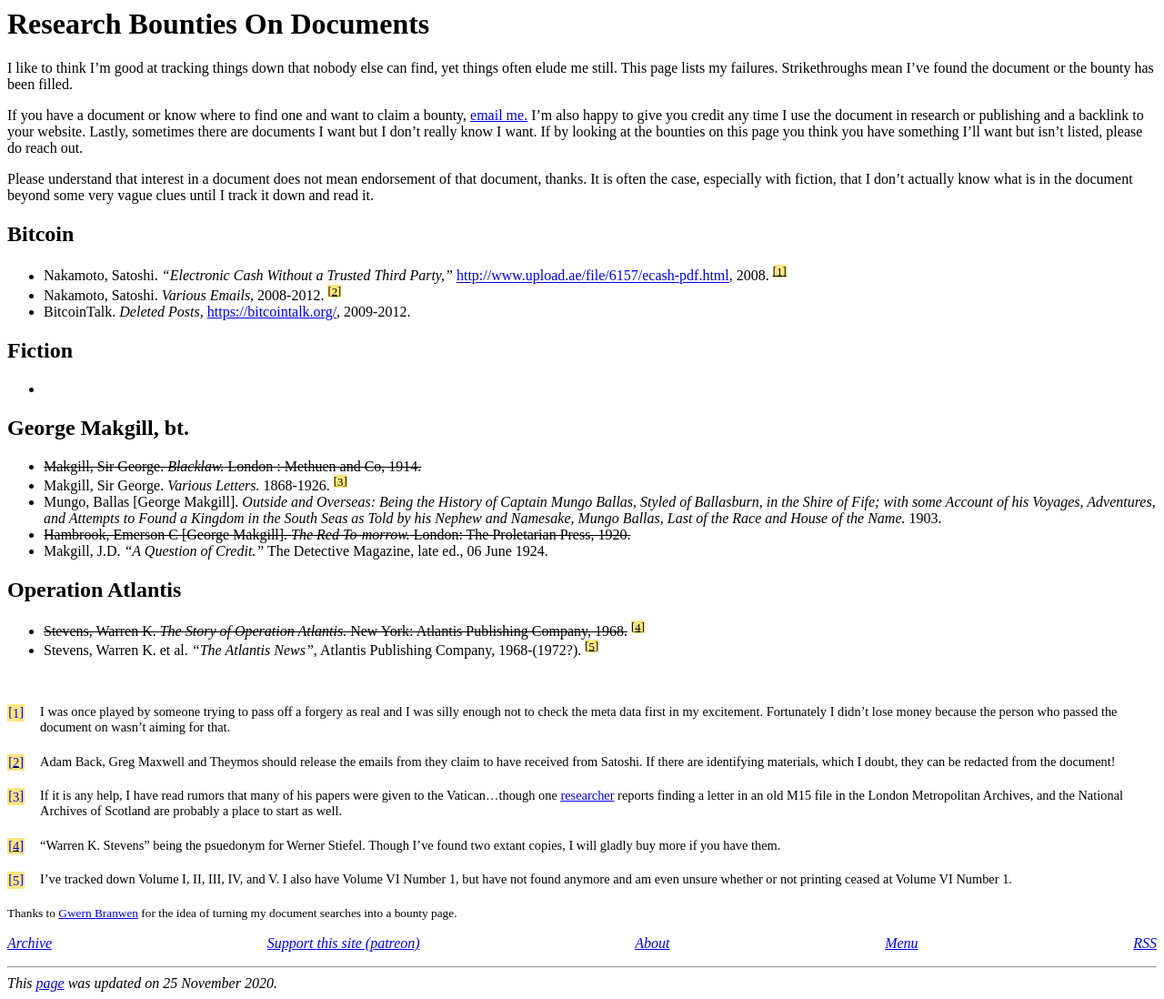
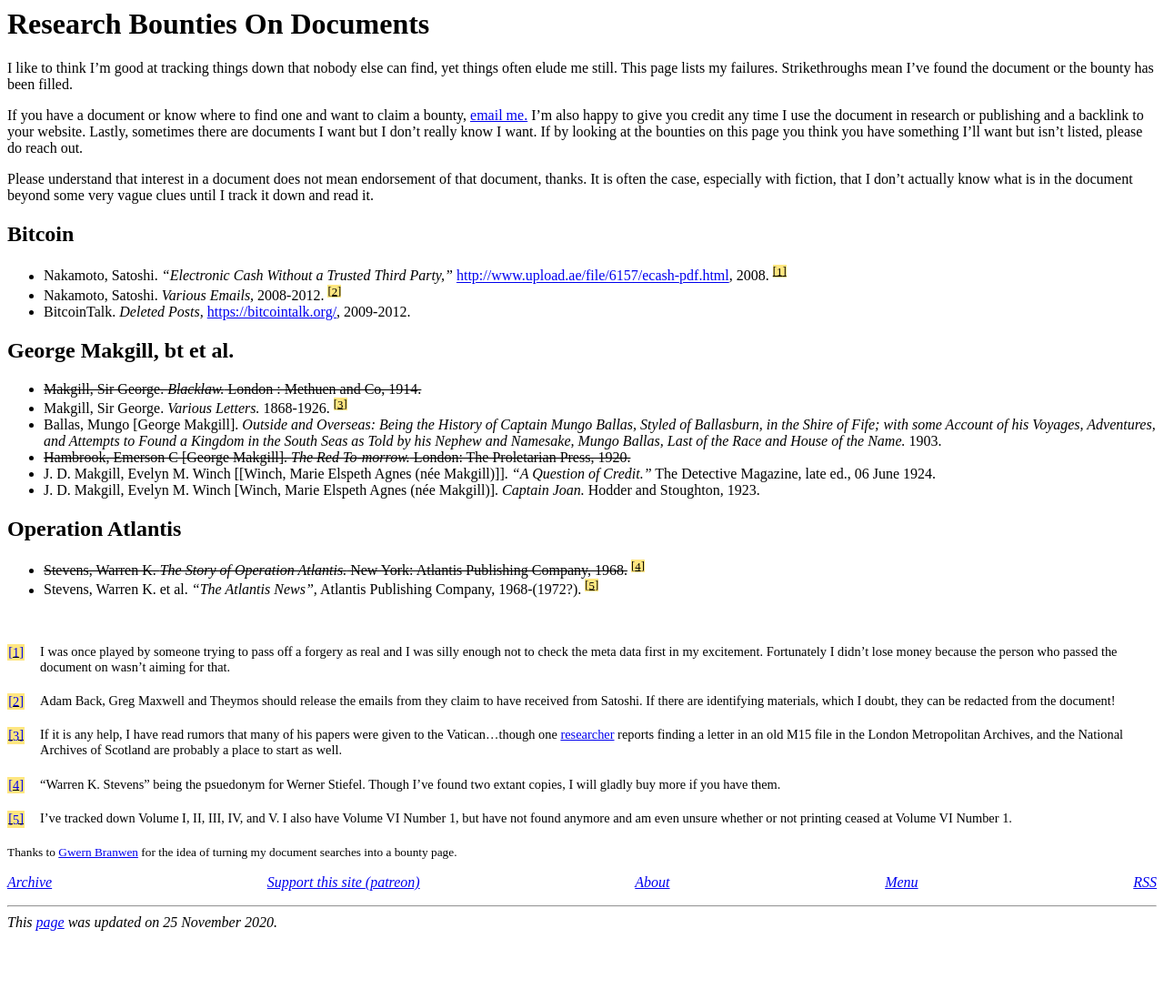
Before and after one commit to derykmakgill/website, a Jekyll site: the page built from research-bounties.md, in a window 1280 px wide. Shown: the whole page at 91% size. Built offline with Jekyll 4.4.1, drawn with Linux system fonts in a browser that asks for light colours; after the commit the page ends 1031 px from its top, so only the background shows below that.

Commit message:
Update research-bounties.md

```diff
--- a/research-bounties.md
+++ b/research-bounties.md
@@ -16,17 +16,14 @@
 - Nakamoto, Satoshi. *Various Emails,* 2008-2012.  <span class="footnote"><span class="fnHide"> (Footnote: </span>Adam Back, Greg Maxwell and Theymos should release the emails from they claim to have received from Satoshi. If there are identifying materials, which I doubt, they can be redacted from the document!<span class="fnHide">)</span></span>
 - BitcoinTalk. *Deleted Posts,* [https://bitcointalk.org/](https://bitcointalk.org/), 2009-2012.
 
-## Fiction
-
--
-
-## George Makgill, bt.
+## George Makgill, bt et al.
 
 - ~~Makgill, Sir George. *Blacklaw.* London : Methuen and Co, 1914.~~
 - Makgill, Sir George. *Various Letters.* 1868-1926. <span class="footnote"><span class="fnHide"> (Footnote: </span>If it is any help, I have read rumors that many of his papers were given to the Vatican...though one <a href="http://answers.google.com/answers/threadview/id/771994.html">researcher</a> reports finding a letter in an old M15 file in the London Metropolitan Archives, and the National Archives of Scotland are probably a place to start as well.<span class="fnHide">)</span></span>
-- Mungo, Ballas [George Makgill]. *Outside and Overseas: Being the History of Captain Mungo Ballas, Styled of Ballasburn, in the Shire of Fife; with some Account of his Voyages, Adventures, and Attempts to Found a Kingdom in the South Seas as Told by his Nephew and Namesake, Mungo Ballas, Last of the Race and House of the Name.* 1903.
+- Ballas, Mungo [George Makgill]. *Outside and Overseas: Being the History of Captain Mungo Ballas, Styled of Ballasburn, in the Shire of Fife; with some Account of his Voyages, Adventures, and Attempts to Found a Kingdom in the South Seas as Told by his Nephew and Namesake, Mungo Ballas, Last of the Race and House of the Name.* 1903.
 - ~~Hambrook, Emerson C [George Makgill]. *The Red To-morrow.* London: The Proletarian Press, 1920.~~
-- Makgill, J.D. *"A Question of Credit."* The Detective Magazine, late ed., 06 June 1924.
+- J. D. Makgill, Evelyn M. Winch [[Winch, Marie Elspeth Agnes (née Makgill)]]. *"A Question of Credit."* The Detective Magazine, late ed., 06 June 1924.
+- J. D. Makgill, Evelyn M. Winch [Winch, Marie Elspeth Agnes (née Makgill)]. *Captain Joan.* Hodder and Stoughton, 1923.
 
 ## Operation Atlantis
 
```
